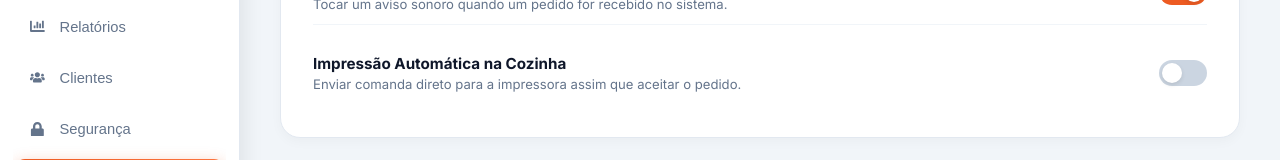
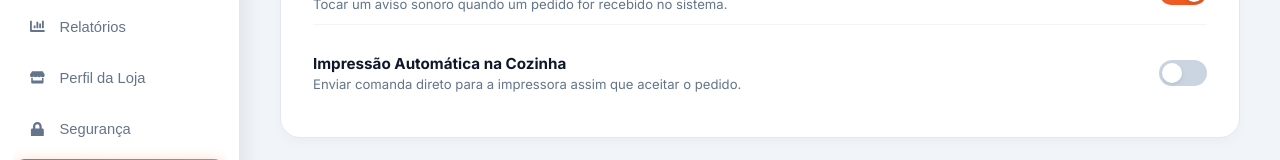
Before and after one commit to gidelmarjr-art/yummy, a React (Create React App) app in the folder frontend/: page /configuracoes in a window 1280 px wide. Shown: the part 579-739 px from the top of the page. Built offline with nearby package versions, Linux system fonts and the light colour scheme; no server answers.

Commit message:
Alterações para Pitch

```diff
--- a/frontend/src/apps/web/components/Sidebar/Siderbar.jsx
+++ b/frontend/src/apps/web/components/Sidebar/Siderbar.jsx
@@ -11,6 +11,7 @@ import {
   FaLock,
   FaCog,
   FaPlusCircle,
+  FaStore,
   FaSignOutAlt,
   FaChevronLeft,
   FaChevronRight,
@@ -33,7 +34,7 @@ const NAV_ITEMS = [
   { name: "Operacionais", path: "/estoque", icon: <FaTools /> },
   { name: "Transactions", path: "/transacoes", icon: <FaExchangeAlt /> },
   { name: "Relatórios", path: "/relatorios", icon: <FaChartBar /> },
-  { name: "Clientes", path: "/clientes", icon: <FaUsers /> },
+  { name: "Perfil da Loja", path: "/perfil-loja", icon: <FaStore /> },
   { name: "Segurança", path: "/seguranca", icon: <FaLock /> },
   { name: "Configurações", path: "/configuracoes", icon: <FaCog /> },
 ];
```
